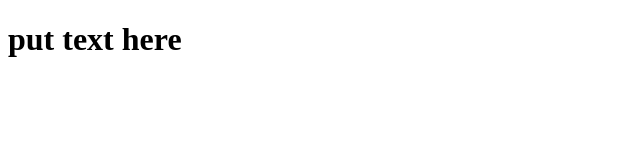
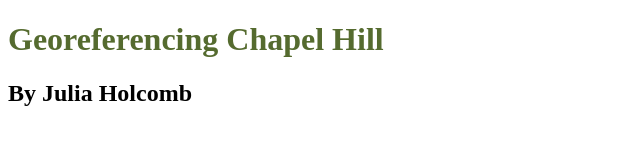
Before and after one commit to juliaeh-17/geog370hw4, a plain HTML site: page index.html in a window 1280 px wide. Shown: the whole page, without its empty margins (0-640 px from the left). Drawn offline with Linux system fonts and the light colour scheme.

Commit message:
Update index.html

```diff
--- a/index.html
+++ b/index.html
@@ -7,7 +7,8 @@
     <title>geog370hw4</title>
 </head>
 <body>
-    <h1> put text here </h1>
+    <h1 style="color:darkolivegreen">Georeferencing Chapel Hill</h1>
+    <h2>By Julia Holcomb</h2>
 
 </body>
 </html>
```
